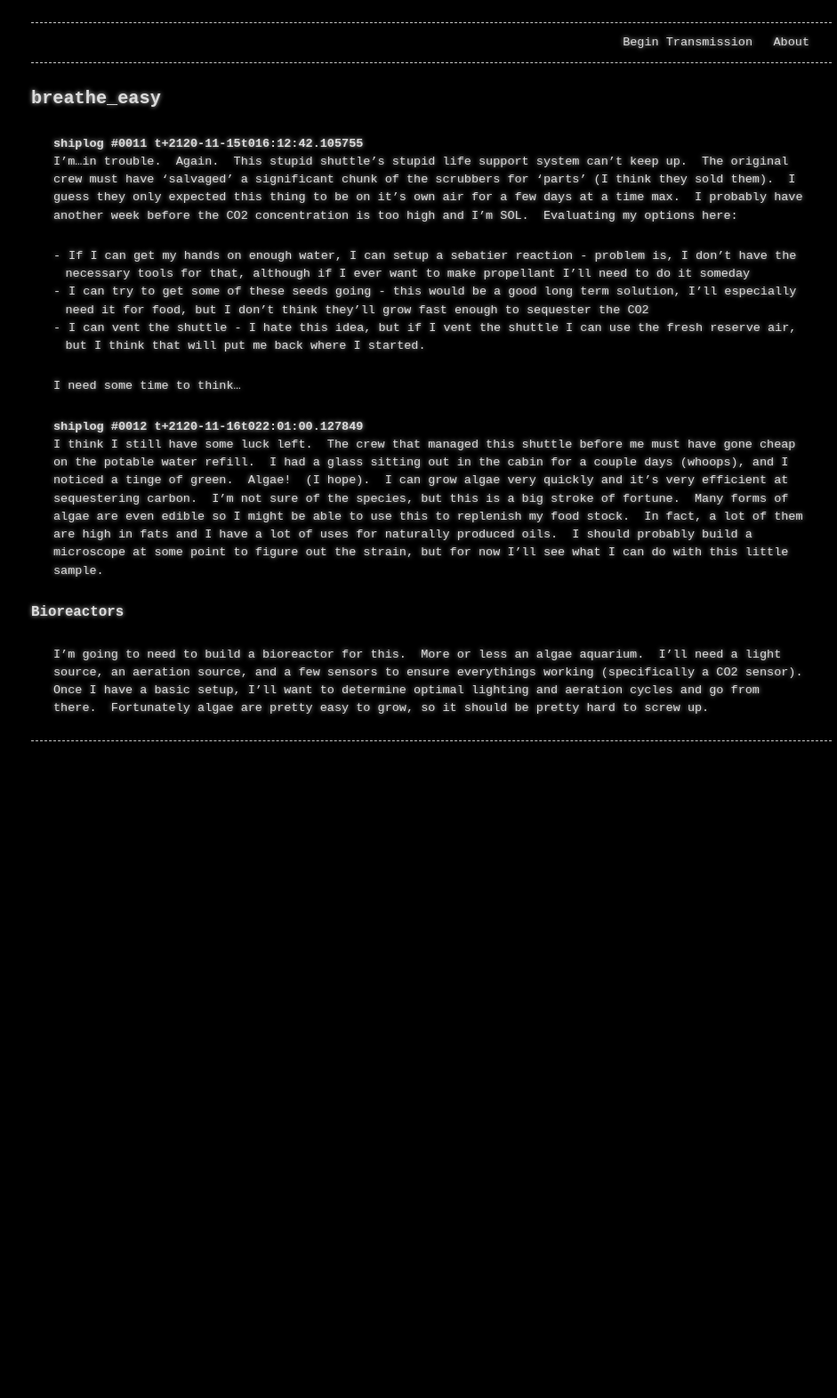
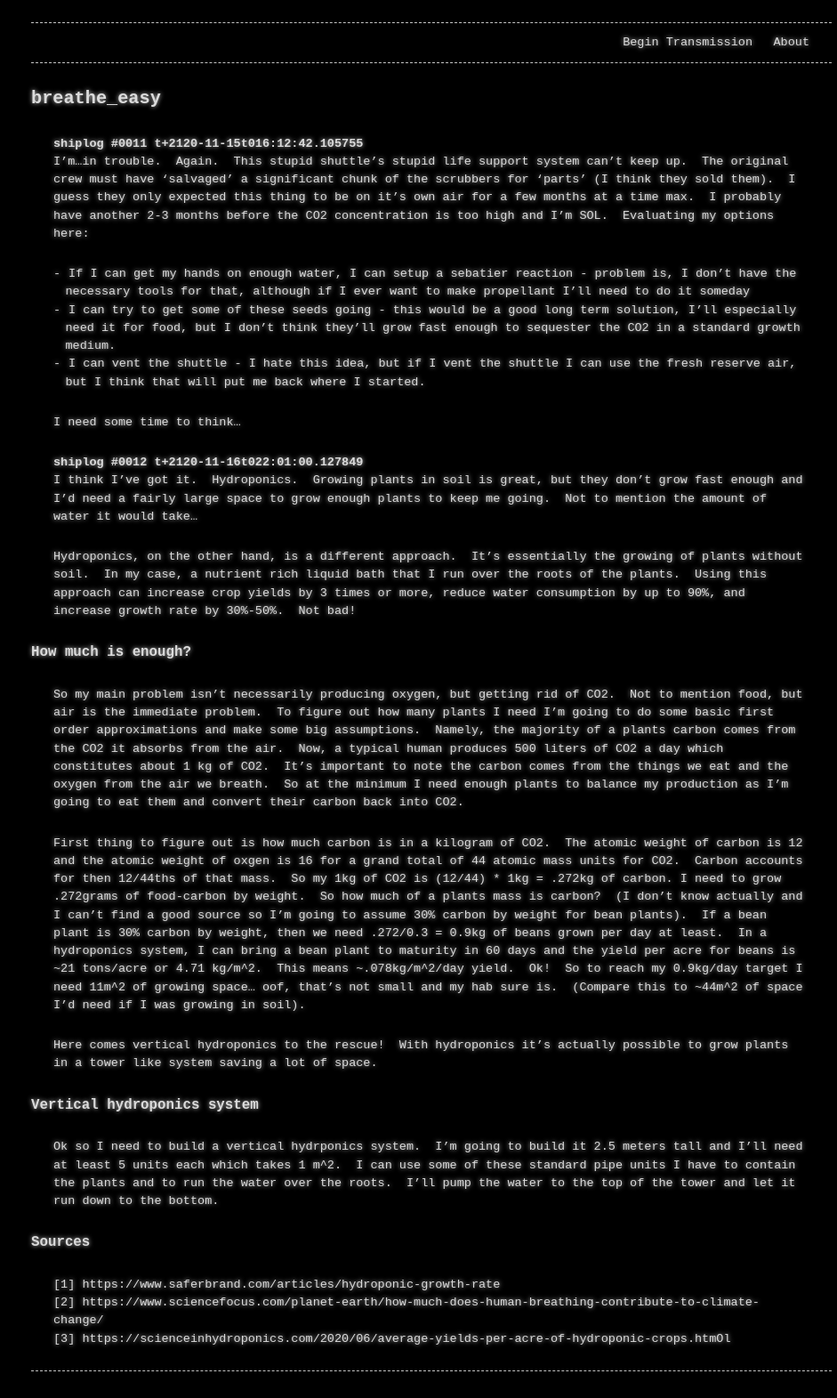
Before and after one commit to heidtn/martiancastaway, a Jekyll site: the page built from _posts/2020-11-15-breathe_easy.md, in a window 1280 px wide. Shown: the whole page at 89% size, without its empty margins (155-1096 px from the left). Built offline with Jekyll 4.4.1, drawn with Linux system fonts in a browser that asks for light colours; before the commit the page ends 900 px from its top, so only the background shows below that.

Commit message:
Added more info to the hydroponics section.  Still need to add more

```diff
--- a/_posts/2020-11-15-breathe_easy.md
+++ b/_posts/2020-11-15-breathe_easy.md
@@ -8,17 +8,32 @@ categories: setup
 <script type="text/javascript" src="http://cdn.mathjax.org/mathjax/latest/mathjax.js?config=tex-ams-mml_htmlormml"></script>
 
 **shiplog #0011 t+2120-11-15t016:12:42.105755**
-I'm...in trouble.  Again.  This stupid shuttle's stupid life support system can't keep up.  The original crew must have 'salvaged' a significant chunk of the scrubbers for 'parts' (I think they sold them).  I guess they only expected this thing to be on it's own air for a few days at a time max.  I probably have another week before the CO2 concentration is too high and I'm SOL.  Evaluating my options here:
+I'm...in trouble.  Again.  This stupid shuttle's stupid life support system can't keep up.  The original crew must have 'salvaged' a significant chunk of the scrubbers for 'parts' (I think they sold them).  I guess they only expected this thing to be on it's own air for a few months at a time max.  I probably have another 2-3 months before the CO2 concentration is too high and I'm SOL.  Evaluating my options here:
 
 * If I can get my hands on enough water, I can setup a sebatier reaction - problem is, I don't have the necessary tools for that, although if I ever want to make propellant I'll need to do it someday
-* I can try to get some of these seeds going - this would be a good long term solution, I'll especially need it for food, but I don't think they'll grow fast enough to sequester the CO2
+* I can try to get some of these seeds going - this would be a good long term solution, I'll especially need it for food, but I don't think they'll grow fast enough to sequester the CO2 in a standard growth medium.
 * I can vent the shuttle - I hate this idea, but if I vent the shuttle I can use the fresh reserve air, but I think that will put me back where I started.
 
 I need some time to think...
 
 
 **shiplog #0012 t+2120-11-16t022:01:00.127849**
-I think I still have some luck left.  The crew that managed this shuttle before me must have gone cheap on the potable water refill.  I had a glass sitting out in the cabin for a couple days (whoops), and I noticed a tinge of green.  Algae!  (I hope).  I can grow algae very quickly and it's very efficient at sequestering carbon.  I'm not sure of the species, but this is a big stroke of fortune.  Many forms of algae are even edible so I might be able to use this to replenish my food stock.  In fact, a lot of them are high in fats and I have a lot of uses for naturally produced oils.  I should probably build a microscope at some point to figure out the strain, but for now I'll see what I can do with this little sample.
+I think I've got it.  Hydroponics.  Growing plants in soil is great, but they don't grow fast enough and I'd need a fairly large space to grow enough plants to keep me going.  Not to mention the amount of water it would take...
 
-### Bioreactors
-I'm going to need to build a bioreactor for this.  More or less an algae aquarium.  I'll need a light source, an aeration source, and a few sensors to ensure everythings working (specifically a CO2 sensor).  Once I have a basic setup, I'll want to determine optimal lighting and aeration cycles and go from there.  Fortunately algae are pretty easy to grow, so it should be pretty hard to screw up.
+Hydroponics, on the other hand, is a different approach.  It's essentially the growing of plants without soil.  In my case, a nutrient rich liquid bath that I run over the roots of the plants.  Using this approach can increase crop yields by 3 times or more, reduce water consumption by up to 90%, and increase growth rate by 30%-50%.  Not bad!
+
+### How much is enough?
+So my main problem isn't necessarily producing oxygen, but getting rid of CO2.  Not to mention food, but air is the immediate problem.  To figure out how many plants I need I'm going to do some basic first order approximations and make some big assumptions.  Namely, the majority of a plants carbon comes from the CO2 it absorbs from the air.  Now, a typical human produces 500 liters of CO2 a day which constitutes about 1 kg of CO2.  It's important to note the carbon comes from the things we eat and the oxygen from the air we breath.  So at the minimum I need enough plants to balance my production as I'm going to eat them and convert their carbon back into CO2.
+
+First thing to figure out is how much carbon is in a kilogram of CO2.  The atomic weight of carbon is 12 and the atomic weight of oxgen is 16 for a grand total of 44 atomic mass units for CO2.  Carbon accounts for then 12/44ths of that mass.  So my 1kg of CO2 is (12/44) * 1kg = .272kg of carbon. I need to grow .272grams of food-carbon by weight.  So how much of a plants mass is carbon?  (I don't know actually and I can't find a good source so I'm going to assume 30% carbon by weight for bean plants).  If a bean plant is 30% carbon by weight, then we need .272/0.3 = 0.9kg of beans grown per day at least.  In a hydroponics system, I can bring a bean plant to maturity in 60 days and the yield per acre for beans is ~21 tons/acre or 4.71 kg/m^2.  This means ~.078kg/m^2/day yield.  Ok!  So to reach my 0.9kg/day target I need 11m^2 of growing space... oof, that's not small and my hab sure is.  (Compare this to ~44m^2 of space I'd need if I was growing in soil).
+
+Here comes vertical hydroponics to the rescue!  With hydroponics it's actually possible to grow plants in a tower like system saving a lot of space.
+
+### Vertical hydroponics system
+Ok so I need to build a vertical hydrponics system.  I'm going to build it 2.5 meters tall and I'll need at least 5 units each which takes 1 m^2.  I can use some of these standard pipe units I have to contain the plants and to run the water over the roots.  I'll pump the water to the top of the tower and let it run down to the bottom.
+
+
+### Sources
+[1] https://www.saferbrand.com/articles/hydroponic-growth-rate
+[2] https://www.sciencefocus.com/planet-earth/how-much-does-human-breathing-contribute-to-climate-change/
+[3] https://scienceinhydroponics.com/2020/06/average-yields-per-acre-of-hydroponic-crops.htmOl
```
